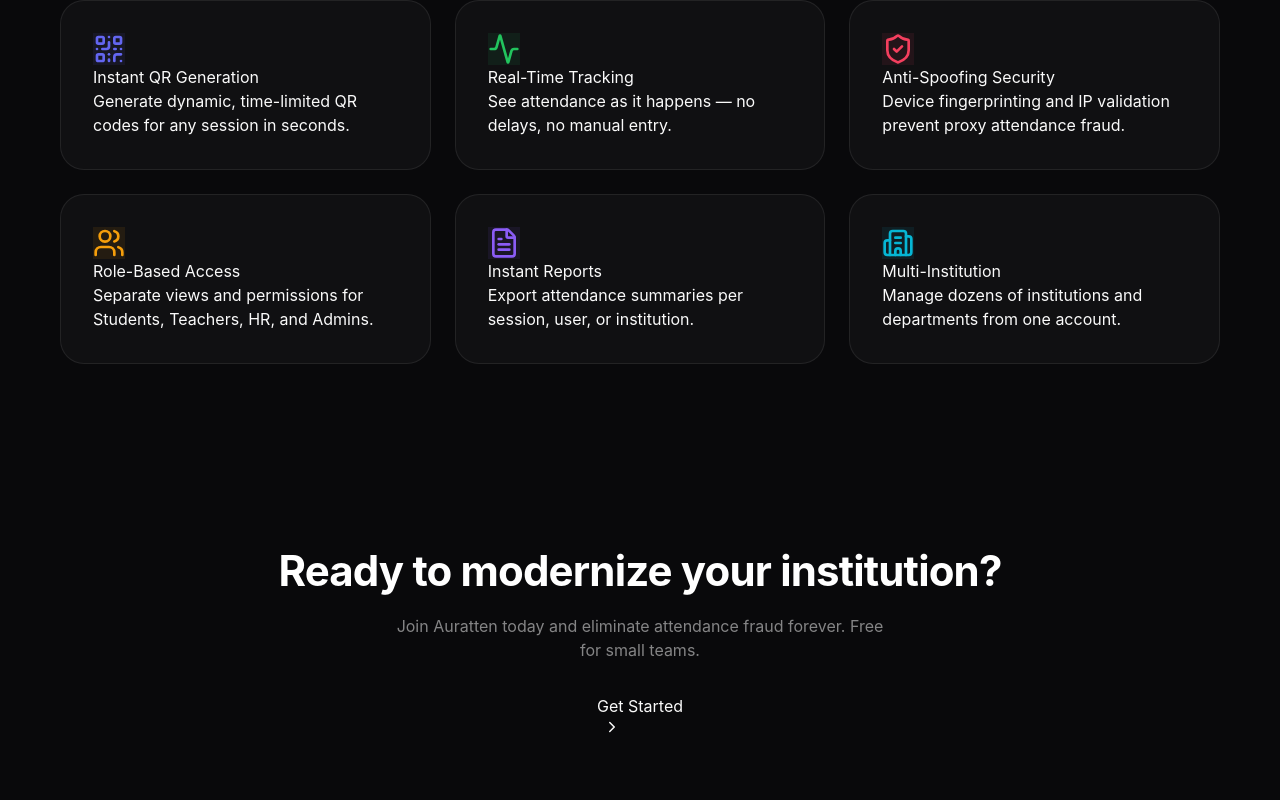
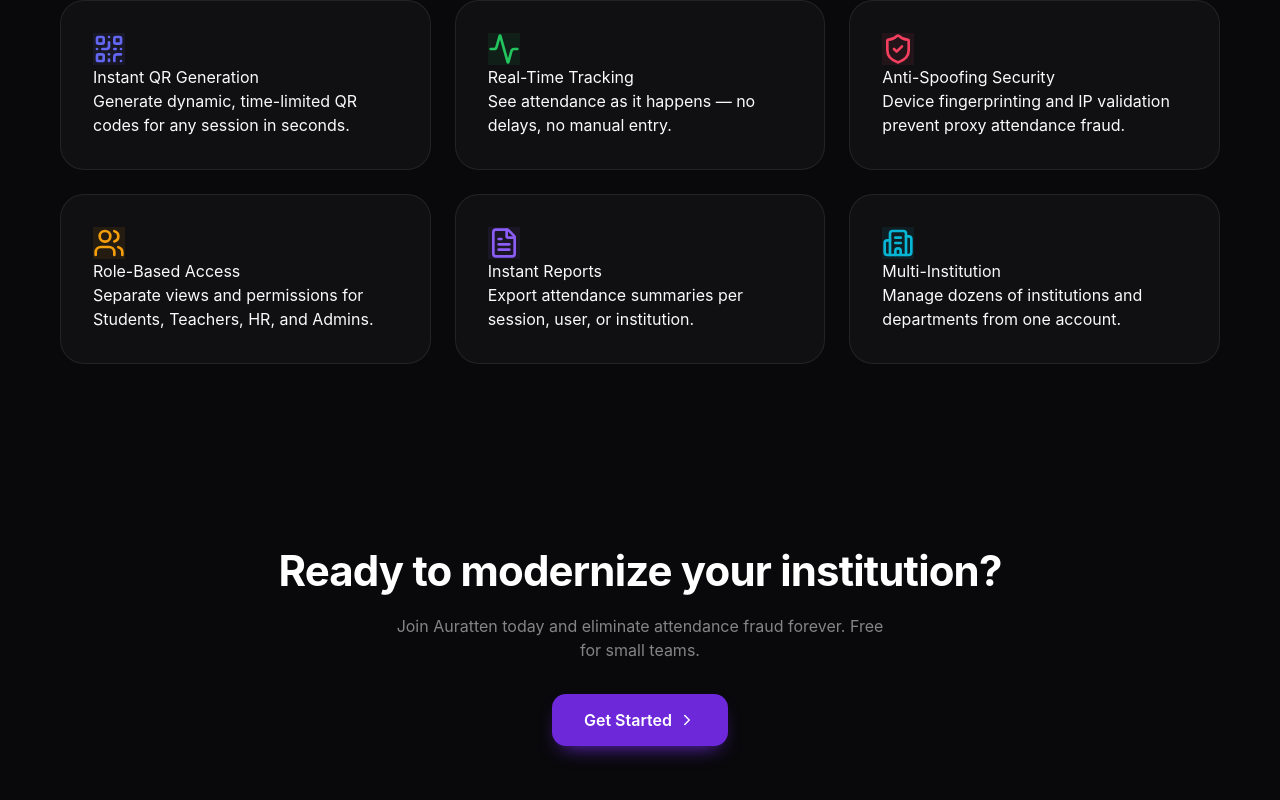
Before and after one commit to karthikchowdary13/Auratten, a Next.js app in the folder frontend/: page / in a window 1280 px wide. Shown: the part 1117-1917 px from the top of the page. Built offline with nearby package versions, Linux system fonts and the light colour scheme.

Commit message:
Convert bottom CTA link to premium primary button with hover effects

```diff
--- a/frontend/src/app/page.module.css
+++ b/frontend/src/app/page.module.css
@@ -67,6 +67,45 @@
   width: 100%;
   justify-content: center;
   flex-wrap: wrap;
+}
+
+.primaryBtn {
+  display: inline-flex;
+  align-items: center;
+  padding: 14px 32px;
+  border-radius: 14px;
+  background: var(--accent);
+  color: #fff;
+  font-weight: 600;
+  font-size: 16px;
+  transition: all 0.25s cubic-bezier(0.16, 1, 0.3, 1);
+  box-shadow: 0 10px 20px -10px var(--accent);
+  border: none;
+  cursor: pointer;
+}
+
+.primaryBtn:hover {
+  transform: translateY(-2px);
+  filter: brightness(1.1);
+  box-shadow: 0 15px 30px -12px var(--accent);
+}
+
+.secondaryBtn {
+  display: inline-flex;
+  align-items: center;
+  padding: 14px 32px;
+  border-radius: 14px;
+  background: var(--bg-surface);
+  color: var(--text-primary);
+  font-weight: 600;
+  font-size: 16px;
+  border: 1px solid var(--border);
+  transition: all 0.25s ease;
+}
+
+.secondaryBtn:hover {
+  background: var(--bg-surface-hover);
+  border-color: var(--accent);
 }
 
 /* Features */
```
